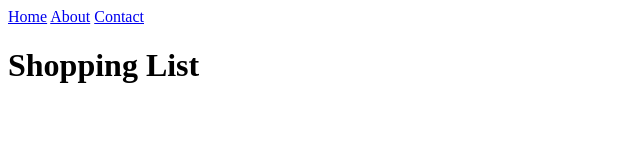
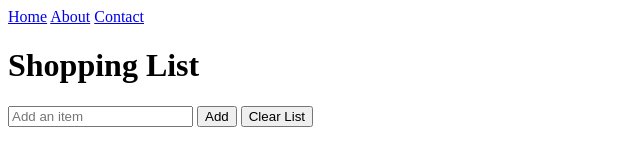
Before and after one commit to louis479/week-2-code-challenge, a plain HTML site: page index.html in a window 1280 px wide. Shown: the whole page, without its empty margins (0-640 px from the left). Drawn offline with Linux system fonts and the light colour scheme.

Commit message:
added div tag form-containerin div container in index.html

```diff
--- a/index.html
+++ b/index.html
@@ -15,6 +15,11 @@
 
       <div class="container">
         <h1>Shopping List</h1>
+        <div class="form-container">
+            <input type="text" id="itemInput" placeholder="Add an item" />
+            <button id="addButton">Add</button>
+            <button id="clearButton">Clear List</button>
+        </div>
         <ul id="shoppingList"></ul>
       </div>
     <script src="index.js"></script>
```
